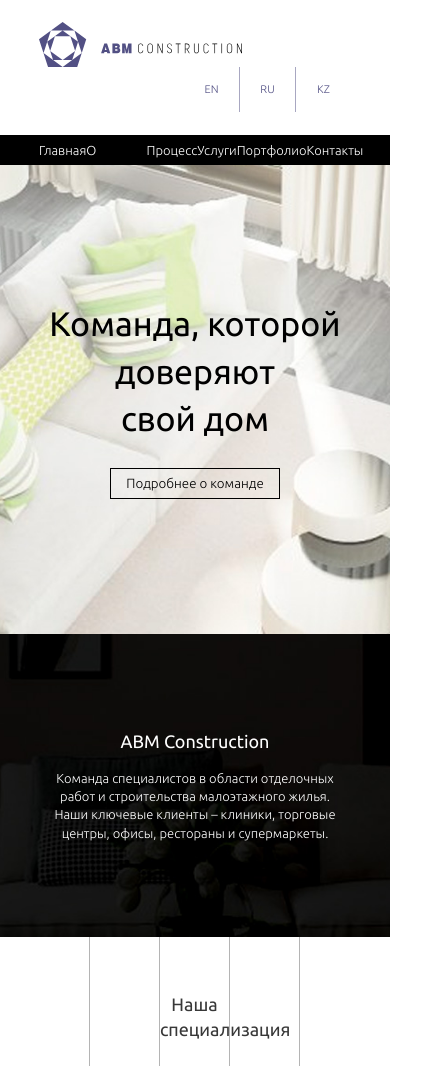
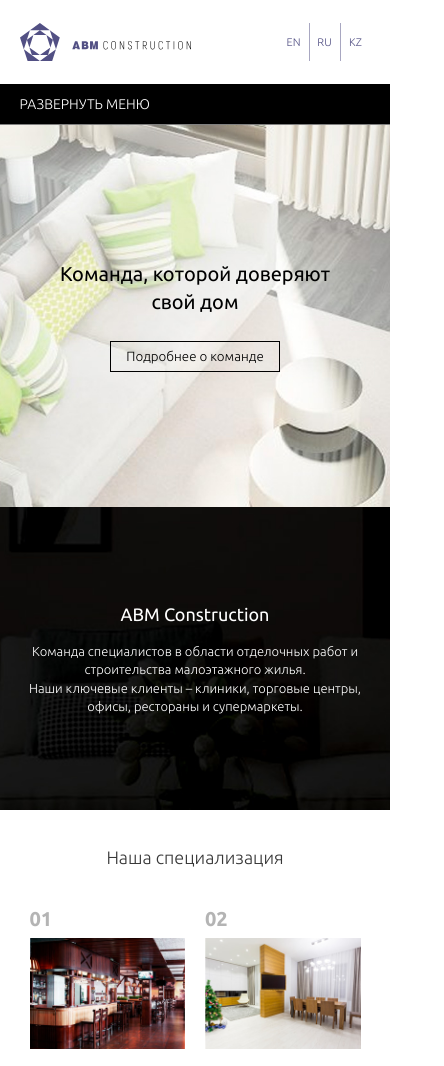
Before and after one commit to Sirdayne/abm, a plain HTML site: page index.html in a window 390 px wide. Shown: the top 1066 px of the page, 444 px wide, since content can reach past the window. Drawn offline with Linux system fonts and the light colour scheme.

Commit message:
main page, desktop, mobile ended

```diff
--- a/css/media.css
+++ b/css/media.css
@@ -14,11 +14,50 @@
     .main-spec{float: left; width: 90%; margin-left: 5%; margin-right: 5%; height: auto;}
 
 }
+@media only screen and (max-width : 1100px) {
+    .main-spec-title{ display: block; }
+    .ms-box{ width: 33.33%; height: 350px; border: none; }
+    .ms-box h3{ margin-top: 15px; padding: 0; }
+    .ms-box h2{ display: none; }
+    .ms-box p{ padding: 0; }
+    .ms-box img{ margin-top: 5px; }
+}
+@media only screen and (max-width : 800px) {
+    .header-main h1{ font-size: 20px; }
 
-@media only screen and (max-width : 1300px) {
+    .head-logo{ height: 38px; }
+    .head-lang{ height: 38px; }
+    .lang-box{ height: 38px; line-height: 38px; width: 30px; font-size: 11px; }
+
+    .ms-box{ height: 300px; }
+
+    .navigation .wrap{ width: 100%; margin: 0; }
+    .nav-mob{ display: block; }
+    .navigation-row{ display: block; width: 100%; position: absolute; top: -441px; left: 0; background: #000; -webkit-transition: 1s cubic-bezier(.23,.85,.06,.97); transition: 1s cubic-bezier(.23,.85,.06,.97); }
+    .navigation-row.nav-active{ top: 41px; }
+    .nav{ float: left; width: 80%; padding: 6px 10%; border-bottom: 1px solid rgba(255,255,255,0.5); }
+
+    .footation{ display: block; padding: 22px 0;}
+    .foot{ float: left; width: 100%; text-align: center; }
+    .foot-logo{ display: none; }
+    .under-footer{ display: block; padding: 0 0 20px; }
+    .foot-tel{ float: left; width: 100%; text-align: center; margin: 10px 0; }
+    .foot-icons{ float: left; width: auto; }
+    .foot-gi{ float: right; width: auto; }
+}
+
+@media only screen and (max-width : 600px) {
+    .ms-box{ width: 50%; }
+    .ms-box h3{ margin-top: 35px; }
+
+    .wrap{ width: 90%; margin: 0 5%; }
+    .nav-mob{ width: 90%; padding: 12px 5%; }
+    .nav{ width: 90%; padding: 6px 5%;}
 
 }
 
-@media only screen and (max-width : 550px) {
-
+@media only screen and (max-width : 450px) {
+    .foot-icon{ padding: 12px 2px 0;}
+    .foot-gi p{ font-size: 11px; }
+    .foot-gi svg{ margin-left: 2px; }
 }
--- a/css/style.less
+++ b/css/style.less
@@ -61,7 +61,9 @@
 
 .wrap{float: left; width: 70%; margin-left: 15%; margin-right: 15%; height: auto;}
 
-.head{ float: left; width: 100%; margin-top: 22px; margin-bottom: 23px; }
+.header{ float: left; width: 100%; }
+
+.head{ float: left; width: 100%; padding: 23px 0; background: #fff; position: relative; z-index: 3; }
 
 .head-logo{ float: left; height: @head-height; width: auto;
     img{ float: left; height: 100%; width: auto; }
@@ -75,14 +77,16 @@
 
 .lang-center{ border-left: 1px solid @pur-border; border-right: 1px solid @pur-border; }
 
-.navigation{ float: left; width: 100%; background: #000;
-    .wrap{ float: left; display: flex; justify-content: space-between; }
+.navigation{ float: left; width: 100%; background: #000; position: relative; }
+
+.navigation-row{ float: left; width: 100%; display: flex; justify-content: space-between; z-index: 1; }
+
+.nav{ display: block; color: #fff; height: 30px; line-height: 30px; font-size: 13px;
+    &:hover{ text-decoration: underline; }
 }
 
-.nav{ display: block; color: #fff; height: 30px; line-height: 30px; font-size: 13px;
-    a{ color: #fff;
-        &:hover{ text-decoration: underline; }
-    }
+.nav-mob{ display: none; float: left; padding: 12px 10%; height: 16px; width: 80%; background: #000; border-bottom: 1px solid rgba(255,255,255,0.5); cursor: pointer; position: relative; z-index: 3;
+    p{ float: left; width: auto; height: 16px; line-height: 16px; font-size: 14px; color: #fff; }
 }
 
 .header-main{ float: left; width: 100%; padding-top: 135px; padding-bottom: 135px; box-sizing: border-box; background: url(../img/header.jpg) center center no-repeat; background-size: cover;
@@ -96,6 +100,8 @@
 }
 
 .main-spec{ float: left; width: 80%; margin-left: 10%; margin-right: 10%; }
+
+.main-spec-title{ display: none; float: left; width: 100%; margin-top: 35px; font-size: 18px; color: #383838; text-align: center; }
 
 .ms-box{ float: left; width: 20%; height: 550px; box-sizing: border-box; padding: 0 10px; border-right: 1px solid #b4b4b4; position: relative;
     h2{ position: absolute; top: 55px; left: 0; width: 100%; font-size: 18px; color: #383838; text-align: center; font-weight: normal; }
@@ -122,17 +128,17 @@
     img{ display: block; height: 100%; width: auto; }
 }
 
-.foot-tel{ display: block; height: @foot-height; width: auto; padding-top: 12px; font-size: 12px; color: @gray;
+.foot-tel{ display: block; height: @foot-height; box-sizing: border-box; width: auto; padding-top: 13px; font-size: 12px; color: @gray;
     a{ color: @gray; }
 }
 
 .foot-icons{ display: block; height: @foot-height; width: auto; }
 
-.foot-icon{ display: inline-block; height: 100%; width: auto; margin: 12px 9px 0;
+.foot-icon{ display: inline-block; height: 100%; width: auto; box-sizing: border-box; padding: 12px 9px 0;
     img{ display: block; height: 19px; width: auto; }
 }
 
-.foot-gi{ display: block; height: 24px; width: auto;
+.foot-gi{ display: block; height: @foot-height; width: auto; box-sizing: border-box; padding-top: 4px;
     p{ display: inline-block; font-size: 13px; color: @gray; line-height: 14px; text-align: right; -webkit-transition: .3s linear;transition: .3s linear; vertical-align: bottom; }
     svg{ display: inline-block; margin-left: 12px; height: 28px; width: auto; vertical-align: bottom; }
     path { fill: #67717a; -webkit-transition: .3s linear;transition: .3s linear; }
--- a/index.html
+++ b/index.html
@@ -78,17 +78,24 @@
     </div>
     <div class="navigation">
         <div class="wrap">
-            <div class="nav"><a href="">Главная</a></div>
-            <div class="nav"><a href="">О компании</a></div>
-            <div class="nav"><a href="">Процесс работы</a></div>
-            <div class="nav"><a href="">Услуги</a></div>
-            <div class="nav"><a href="">Портфолио</a></div>
-            <div class="nav"><a href="">Контакты</a></div>
+            <div class="nav-mob">
+                <p>РАЗВЕРНУТЬ МЕНЮ</p>
+            </div>
+            <div class="navigation-row">
+                <a href=""><div class="nav">Главная</div></a>
+                <a href=""><div class="nav">О компании</div></a>
+                <a href=""><div class="nav">Процесс работы</div></a>
+                <a href=""><div class="nav">Услуги</div></a>
+                <a href=""><div class="nav">Портфолио</div></a>
+                <a href=""><div class="nav">Контакты</div></a>
+            </div>
         </div>
     </div>
     <div class="header-main">
-        <h1>Команда, которой доверяют <br/>свой дом</h1>
-        <div class="btn-wrap"><button class="btn-black">Подробнее о команде</button></div>
+        <div class="wrap">
+            <h1>Команда, которой доверяют <br/>свой дом</h1>
+            <div class="btn-wrap"><button class="btn-black">Подробнее о команде</button></div>
+        </div>
     </div>
 </header>
 
@@ -101,6 +108,8 @@
 </section>
 
 <section class="main-spec">
+        <div class="main-spec-title">Наша специализация</div>
+
         <div class="ms-box">
             <h3>01</h3>
             <img src="./img/spec_1.jpg" alt="">
--- a/js/abm.js
+++ b/js/abm.js
@@ -1,4 +1,22 @@
 $(document).ready(function(){
+
+    // NAVIGATION
+
+    $('body').on('click','.nav-mob' , function(){
+        $('.navigation-row').toggleClass('nav-active');
+    });
+
+
+
+
+
+
+
+
+
+
+    /*
+
 
     $('body').on('click','.modal-back, .modal-close' , function(){
         $('.modal-back, .modal, .thx, .modal-calc').fadeOut(500);
@@ -74,4 +92,6 @@
         changePagination();
     });
 
+    */
+
 });
```
Also changed, not shown: css/style.css.
